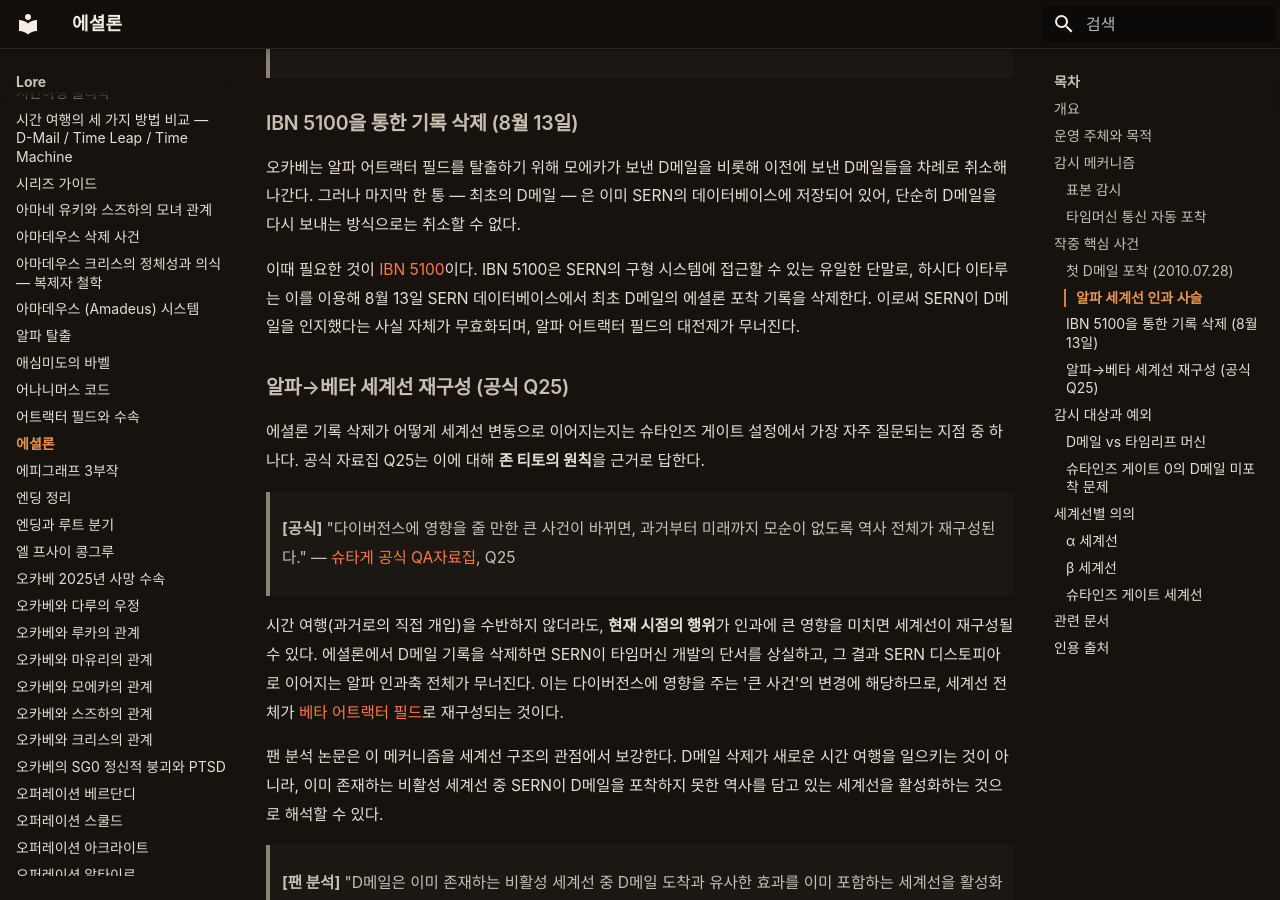
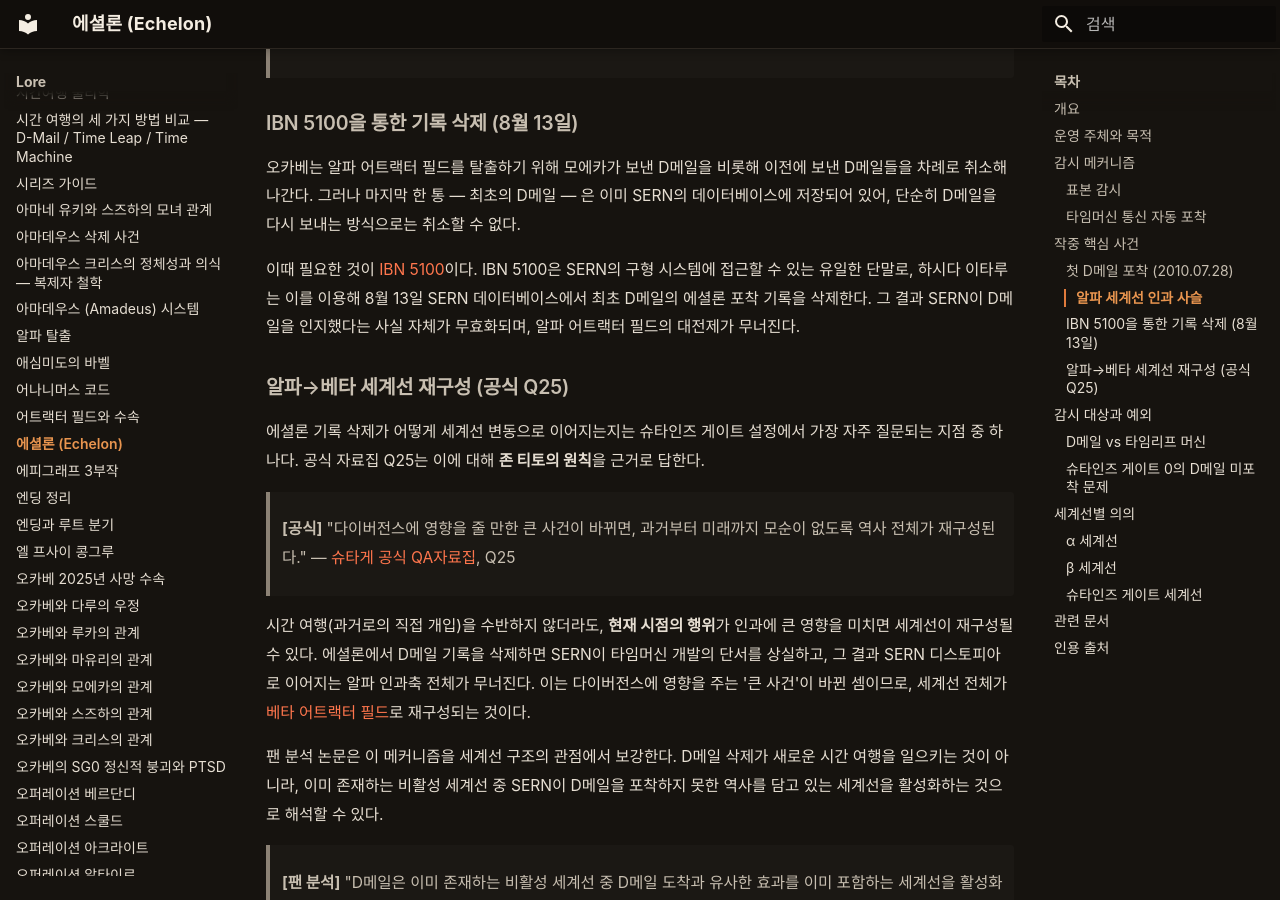
Before and after one commit to sgwiki/sgwiki.github.io, an MkDocs documentation site: the page built from wiki/lore/에셜론.md, in a window 1280 px wide and 900 px high, scrolled down 2243 px. Built offline with MkDocs 1.6.1 and Material for MkDocs 9.7.7, drawn with Linux system fonts in a browser that asks for light colours; some web fonts are replaced; some of the changed text lies outside the part shown.

Commit message:
chore(wiki): 에셜론 정비 — restructurer frontmatter 보강(title·category·tags 5)·rewriter 변경 없음(위키 고유 교정 대상 0·VOCAB·한자·식별자 모두 정합)·humanize 5건(추상주어+만능동사 1·'통해' 남발 1·지시 반복 2·형식명사 결산 1)·사실·스포일러(main_story)·수치(1973년·8월 13일)·고유명사(SERN·300인 위원회·Z 프로그램·D메일·어트랙터 필드·라운더·오카베 린타로·하시다 이타루·마키세 크리스·닥터 나카바치·IBN 5100) 불변·각주 [^1] 불변·quote_protect pass(3/3)·fact_guard pass(0 violations)·sanitizer pass·linker pass(41 ok·broken 0)
Co-Authored-By: Claude Opus 4.6 <noreply@anthropic.com>

```diff
--- a/wiki/lore/에셜론.md
+++ b/wiki/lore/에셜론.md
@@ -1,4 +1,7 @@
 ---
+title: 에셜론 (Echelon)
+category: lore
+tags: [SERN, 에셜론, 감시망, D메일, 어트랙터 필드]
 spoiler: main_story
 description: "에셜론은 SERN이 운영하는 전 세계 통신 감시망으로, 전 세계의 통화·메일 데이터를 수집·분석하는 시스템이다. 슈타인즈 게이트 본편에서 SERN이 미래 가젯 연구소를 추적하게 되는 결정적 계기를 제공하며, D메일 기반의 세계선 변동 메커니즘과 밀접하게 연결되는 핵심 설정이다."
 ---
@@ -18,7 +21,7 @@ SERN 공식 자료집은 에셜론을 "전 세계의 통화 및 메일을 도청
 
 ## 운영 주체와 목적
 
-에셜론의 운영 주체는 [SERN](SERN.md)이며, 그 최상위에는 [300인 위원회](../organization/300인-위원회.md)가 존재한다. SERN은 1973년부터 타임머신 개발을 목적으로 하는 **Z 프로그램**을 입안했고, 에셜론은 Z 프로그램의 정보 수집·통제 인프라로 기능한다. 에셜론이 수집한 데이터는 SERN의 데이터베이스에 저장되며, 이 데이터는 타임머신 관련 정보 탐지는 물론 [라운더](SERN과-라운더.md)를 통한 실전 작전의 근거 자료로도 활용된다.
+에셜론의 운영 주체는 [SERN](SERN.md)이며, 그 최상위에는 [300인 위원회](../organization/300인-위원회.md)가 존재한다. SERN은 1973년부터 타임머신 개발을 목적으로 하는 **Z 프로그램**을 입안했고, 에셜론은 Z 프로그램의 정보 수집·통제 인프라 역할을 한다. 에셜론이 수집한 데이터는 SERN의 데이터베이스에 저장되며, 이 데이터는 타임머신 관련 정보 탐지는 물론 [라운더](SERN과-라운더.md)를 통한 실전 작전의 근거 자료로도 활용된다.
 
 감시의 핵심 목적은 두 가지다.
 
@@ -55,7 +58,7 @@ D메일이 일반 메일과 구분되어 포착되는 핵심 계기는 "미래
 
 오카베는 알파 어트랙터 필드를 탈출하기 위해 모에카가 보낸 D메일을 비롯해 이전에 보낸 D메일들을 차례로 취소해 나간다. 그러나 마지막 한 통 — 최초의 D메일 — 은 이미 SERN의 데이터베이스에 저장되어 있어, 단순히 D메일을 다시 보내는 방식으로는 취소할 수 없다.
 
-이때 필요한 것이 [IBN 5100](IBN-5100.md)이다. IBN 5100은 SERN의 구형 시스템에 접근할 수 있는 유일한 단말로, 하시다 이타루는 이를 이용해 8월 13일 SERN 데이터베이스에서 최초 D메일의 에셜론 포착 기록을 삭제한다. 이로써 SERN이 D메일을 인지했다는 사실 자체가 무효화되며, 알파 어트랙터 필드의 대전제가 무너진다.
+이때 필요한 것이 [IBN 5100](IBN-5100.md)이다. IBN 5100은 SERN의 구형 시스템에 접근할 수 있는 유일한 단말로, 하시다 이타루는 이를 이용해 8월 13일 SERN 데이터베이스에서 최초 D메일의 에셜론 포착 기록을 삭제한다. 그 결과 SERN이 D메일을 인지했다는 사실 자체가 무효화되며, 알파 어트랙터 필드의 대전제가 무너진다.
 
 ### 알파→베타 세계선 재구성 (공식 Q25)
 
@@ -63,7 +66,7 @@ D메일이 일반 메일과 구분되어 포착되는 핵심 계기는 "미래
 
 > **[공식]** "다이버전스에 영향을 줄 만한 큰 사건이 바뀌면, 과거부터 미래까지 모순이 없도록 역사 전체가 재구성된다." — [슈타게 공식 QA자료집](../근거자료/공식/qa-자료집.md), Q25
 
-시간 여행(과거로의 직접 개입)을 수반하지 않더라도, **현재 시점의 행위**가 인과에 큰 영향을 미치면 세계선이 재구성될 수 있다. 에셜론에서 D메일 기록을 삭제하면 SERN이 타임머신 개발의 단서를 상실하고, 그 결과 SERN 디스토피아로 이어지는 알파 인과축 전체가 무너진다. 이는 다이버전스에 영향을 주는 '큰 사건'의 변경에 해당하므로, 세계선 전체가 [베타 어트랙터 필드](어트랙터-필드와-수속.md)로 재구성되는 것이다.
+시간 여행(과거로의 직접 개입)을 수반하지 않더라도, **현재 시점의 행위**가 인과에 큰 영향을 미치면 세계선이 재구성될 수 있다. 에셜론에서 D메일 기록을 삭제하면 SERN이 타임머신 개발의 단서를 상실하고, 그 결과 SERN 디스토피아로 이어지는 알파 인과축 전체가 무너진다. 이는 다이버전스에 영향을 주는 '큰 사건'이 바뀐 셈이므로, 세계선 전체가 [베타 어트랙터 필드](어트랙터-필드와-수속.md)로 재구성되는 것이다.
 
 팬 분석 논문은 이 메커니즘을 세계선 구조의 관점에서 보강한다. D메일 삭제가 새로운 시간 여행을 일으키는 것이 아니라, 이미 존재하는 비활성 세계선 중 SERN이 D메일을 포착하지 못한 역사를 담고 있는 세계선을 활성화하는 것으로 해석할 수 있다.
 
@@ -93,7 +96,7 @@ D메일이 일반 메일과 구분되어 포착되는 핵심 계기는 "미래
 
 ### β 세계선
 
-베타 어트랙터 필드에서는 SERN이 에셜론을 통해 D메일을 포착하지 못한 상태가 된다. SERN은 타임머신 개발에서 독점적 지위를 잃고, 마키세 크리스의 논문이 [닥터 나카바치](../캐릭터/나카바치.md)를 통해 러시아로 유출되면서 타임머신 군비 경쟁과 [제3차 세계대전](제3차-세계대전.md)이 발발한다. SERN 자체는 여전히 존재하지만, β에서는 동네북 수준으로 몰락한다.
+베타 어트랙터 필드에서는 SERN이 에셜론을 통해 D메일을 포착하지 못한 상태가 된다. SERN은 타임머신 개발에서 독점적 지위를 잃고, 마키세 크리스의 논문이 [닥터 나카바치](../캐릭터/나카바치.md)의 손을 거쳐 러시아로 유출되면서 타임머신 군비 경쟁과 [제3차 세계대전](제3차-세계대전.md)이 발발한다. SERN 자체는 여전히 존재하지만, β에서는 동네북 수준으로 몰락한다.
 
 ### 슈타인즈 게이트 세계선
 
```
Also changed, not shown: other parts of wiki/lore/에셜론.md (+1 -1 lines).
